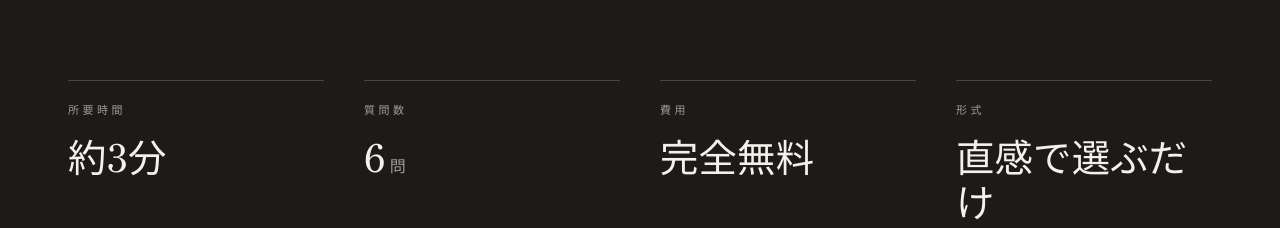
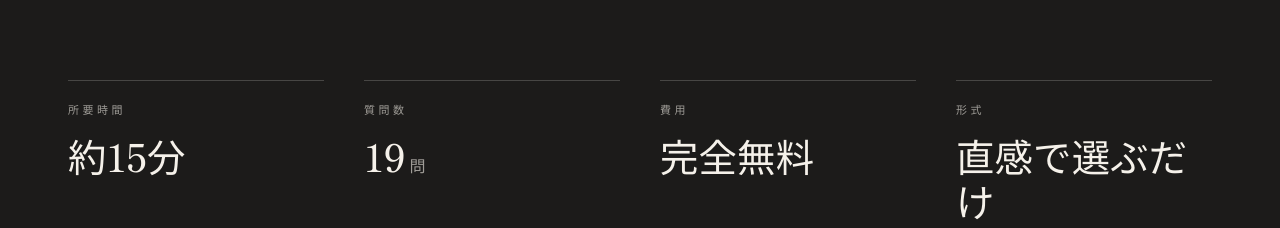
Before and after one commit to popmom/personality-diagnosis-lp, a Next.js app: page / in a window 1280 px wide. Shown: the part 4080-4308 px from the top of the page. Built offline with nearby package versions, Linux system fonts and the light colour scheme; no server answers.

Commit message:
Update specs with new time and question count

```diff
--- a/src/components/About.tsx
+++ b/src/components/About.tsx
@@ -1,6 +1,6 @@
 const specs = [
-  { label: "所要時間", value: "約3分", unit: "" },
-  { label: "質問数", value: "6", unit: "問" },
+  { label: "所要時間", value: "約15分", unit: "" },
+  { label: "質問数", value: "19", unit: "問" },
   { label: "費用", value: "完全無料", unit: "" },
   { label: "形式", value: "直感で選ぶだけ", unit: "" },
 ];
```
